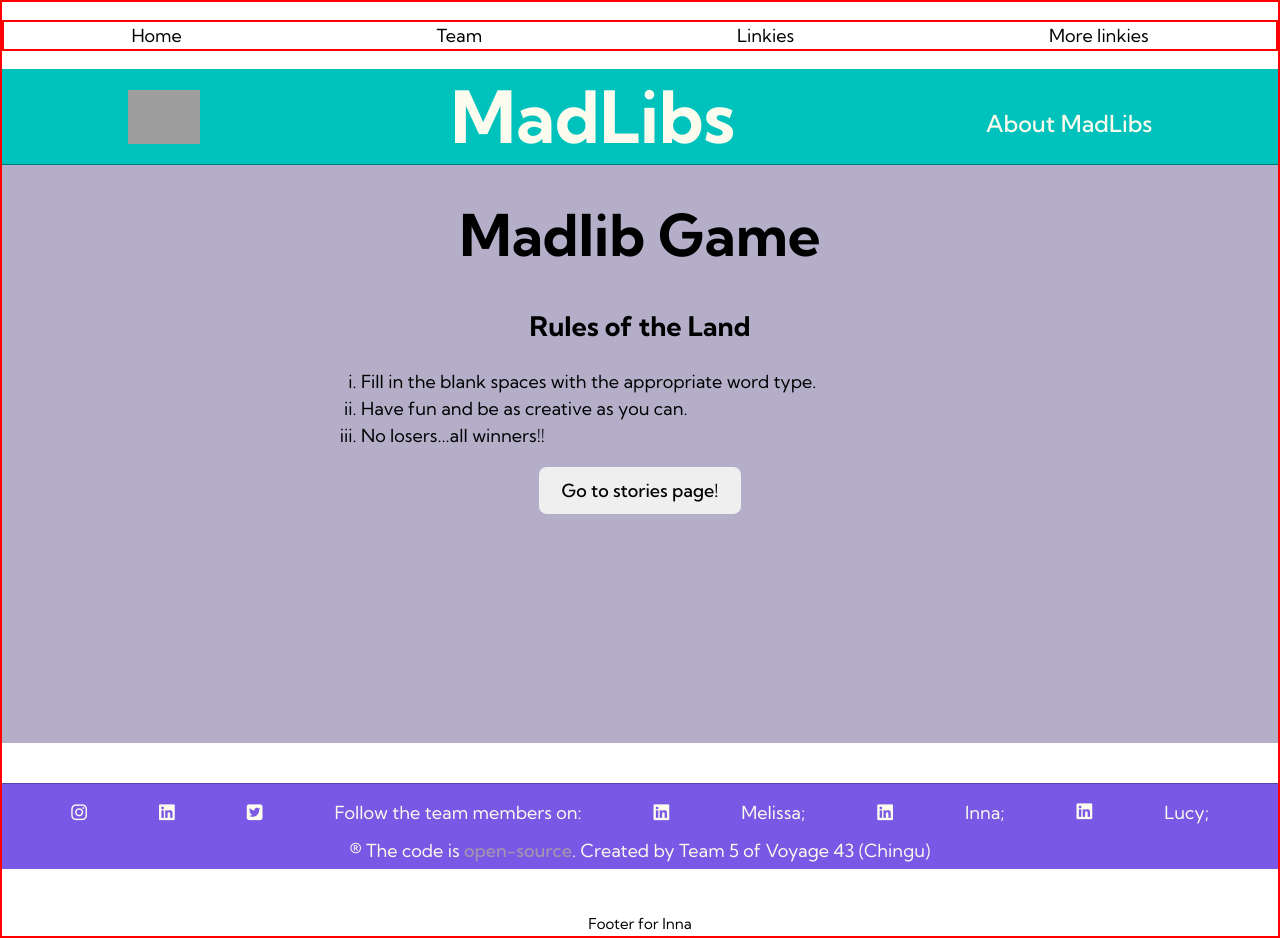
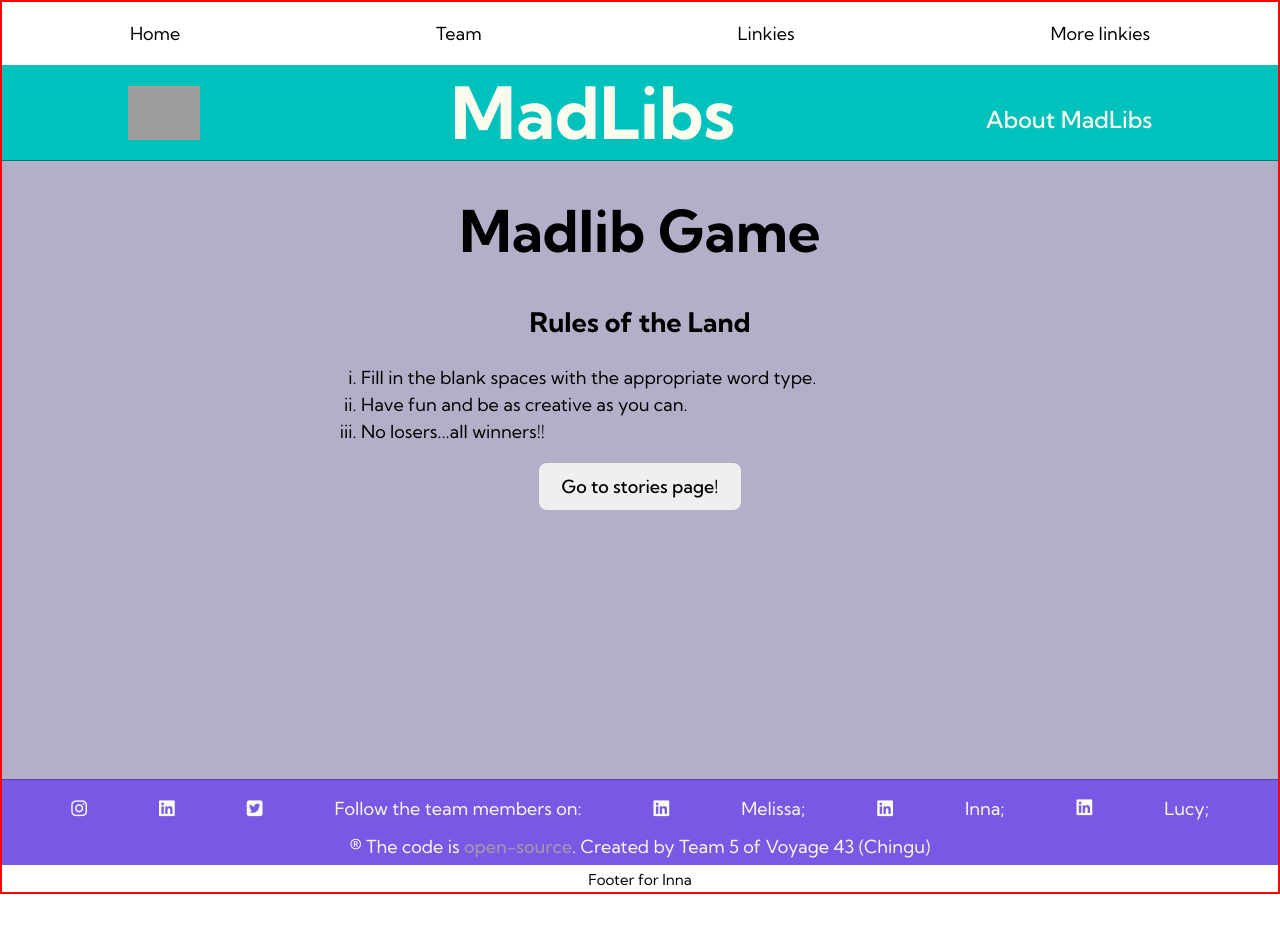
Before and after one commit to chingu-voyages/v43-tier1-team-05, a React (Vite) app: page /madlib in a window 1280 px wide. After the commit the page ends 894 px from the top, so only its background shows below. Built offline with nearby package versions, Linux system fonts and the light colour scheme; grey boxes are pictures that could not be loaded.

Commit message:
fix footer alignment and body border

```diff
--- a/src/App.css
+++ b/src/App.css
@@ -569,7 +569,6 @@ p+button+button {
 
 .main-nav-fixed ul {
   display: flex;
-  border: 2px solid red;
   justify-content: space-around;
   list-style-type: none;
   padding-left: 0;
@@ -585,10 +584,6 @@ p+button+button {
 .dark {
   background: #222;
   color: aliceblue;
-}
-
-footer {
-  margin-top: 40px;
 }
 
 @media (max-width: 336px) {
```
